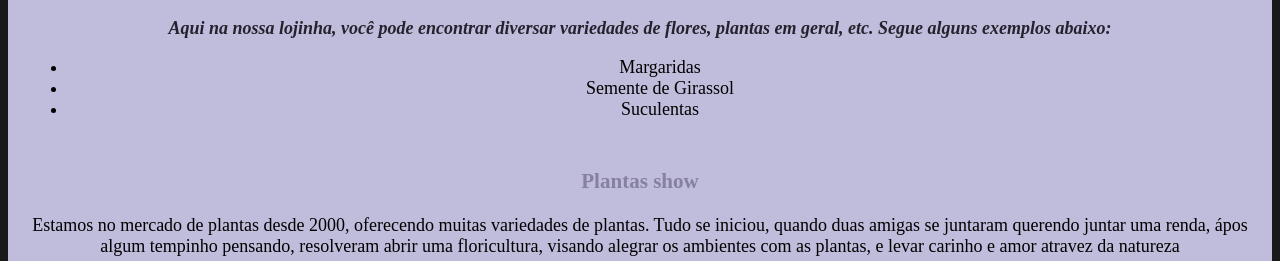
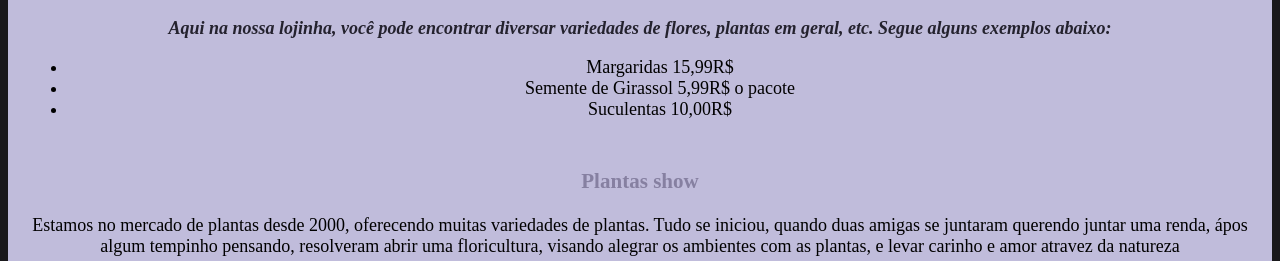
Before and after one commit to sophia-duda/3-trimestre, a plain HTML site: page index.html in a window 1280 px wide. Shown: the part 192-453 px from the top of the page. Drawn offline with Linux system fonts and the light colour scheme.

Commit message:
Update index.html

```diff
--- a/index.html
+++ b/index.html
@@ -17,9 +17,9 @@
                 <h3>Floricultura do Bob</h3>
                 <p><i><b> Aqui na nossa lojinha, você pode encontrar diversar variedades de flores, plantas em geral, etc. Segue alguns exemplos abaixo:</b></i></p>
                 <ul id="lista">
-                    <li>Margaridas</li>
-                    <li>Semente de Girassol</li>
-                    <li>Suculentas</li>
+                    <li>Margaridas 15,99R$</li>
+                    <li>Semente de Girassol 5,99R$ o pacote</li>
+                    <li>Suculentas 10,00R$</li>
                 </ul>
             </div>
             <div class="SEGUNDOPARAGRÁFO">
```
